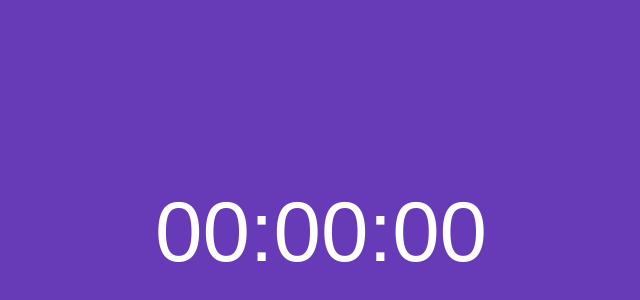
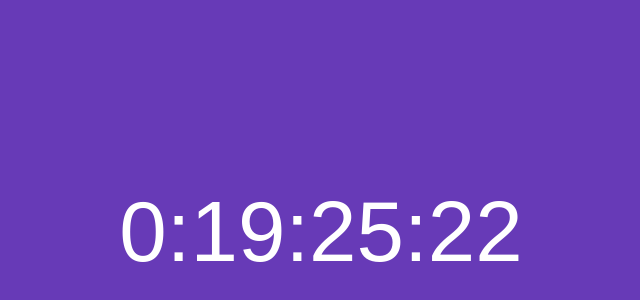
Before and after one commit to dorpga/countdown, a plain HTML site: page index.html in a window 1280 px wide. Shown: the part 168-468 px from the top of the page, without its empty margins (319-959 px from the left). Drawn offline with Linux system fonts and the light colour scheme.

Commit message:
Update index.html

```diff
--- a/index.html
+++ b/index.html
@@ -1,3 +1,4 @@
+<!DOCTYPE html>
 <html>
   <head>
     <title>Doomsday Countdown</title>
@@ -41,7 +42,7 @@
 
         // what's left is seconds
         var seconds = delta % 60;  // in theory the modulus is not required
-        document.getElementById("timer").innerHtml = days + ":" + hours + ":" + minutes + ":" + seconds;
+        document.getElementById("timer").innerText = days + ":" + hours + ":" + minutes + ":" + seconds;
       }, 100);
     </script>
   </body>
```
